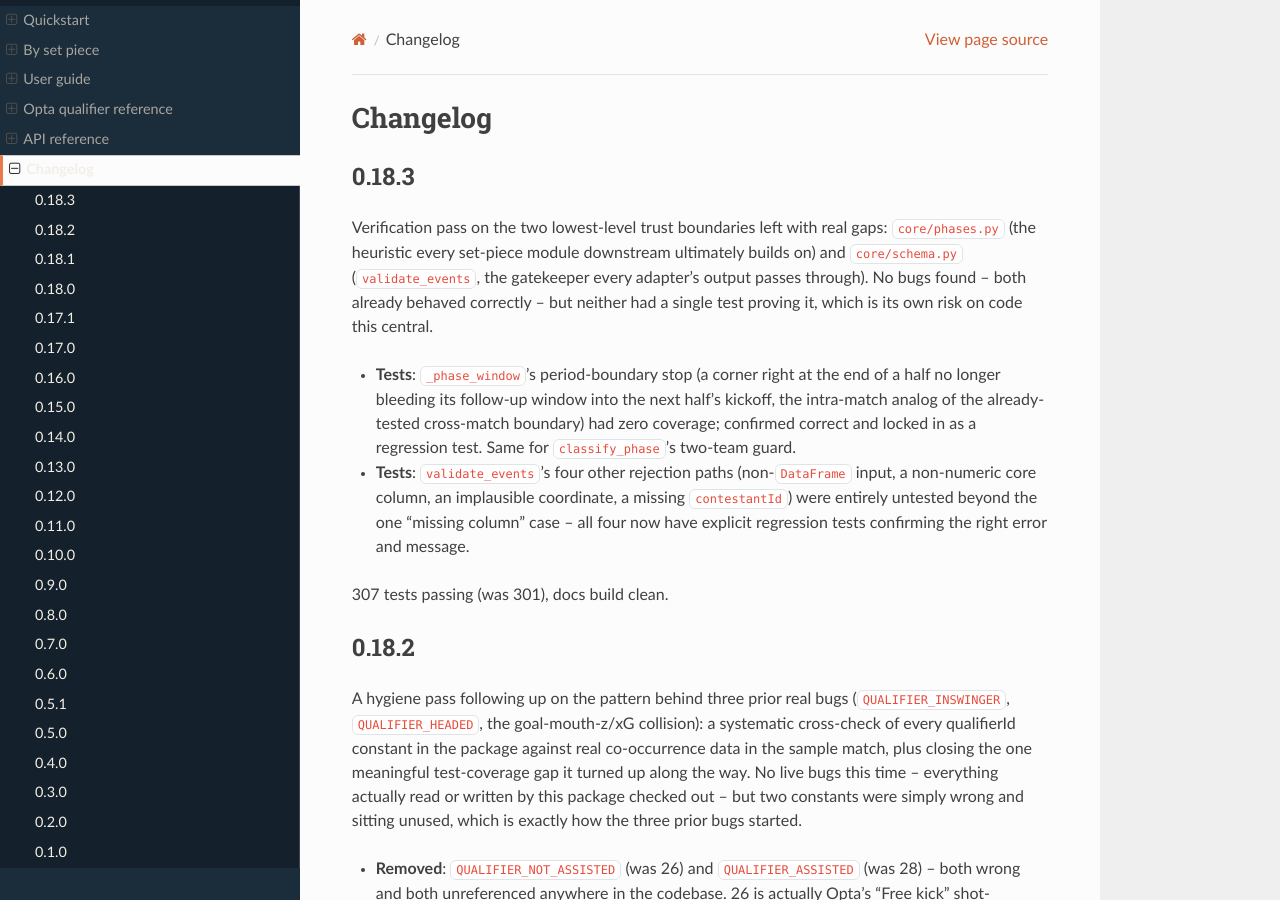
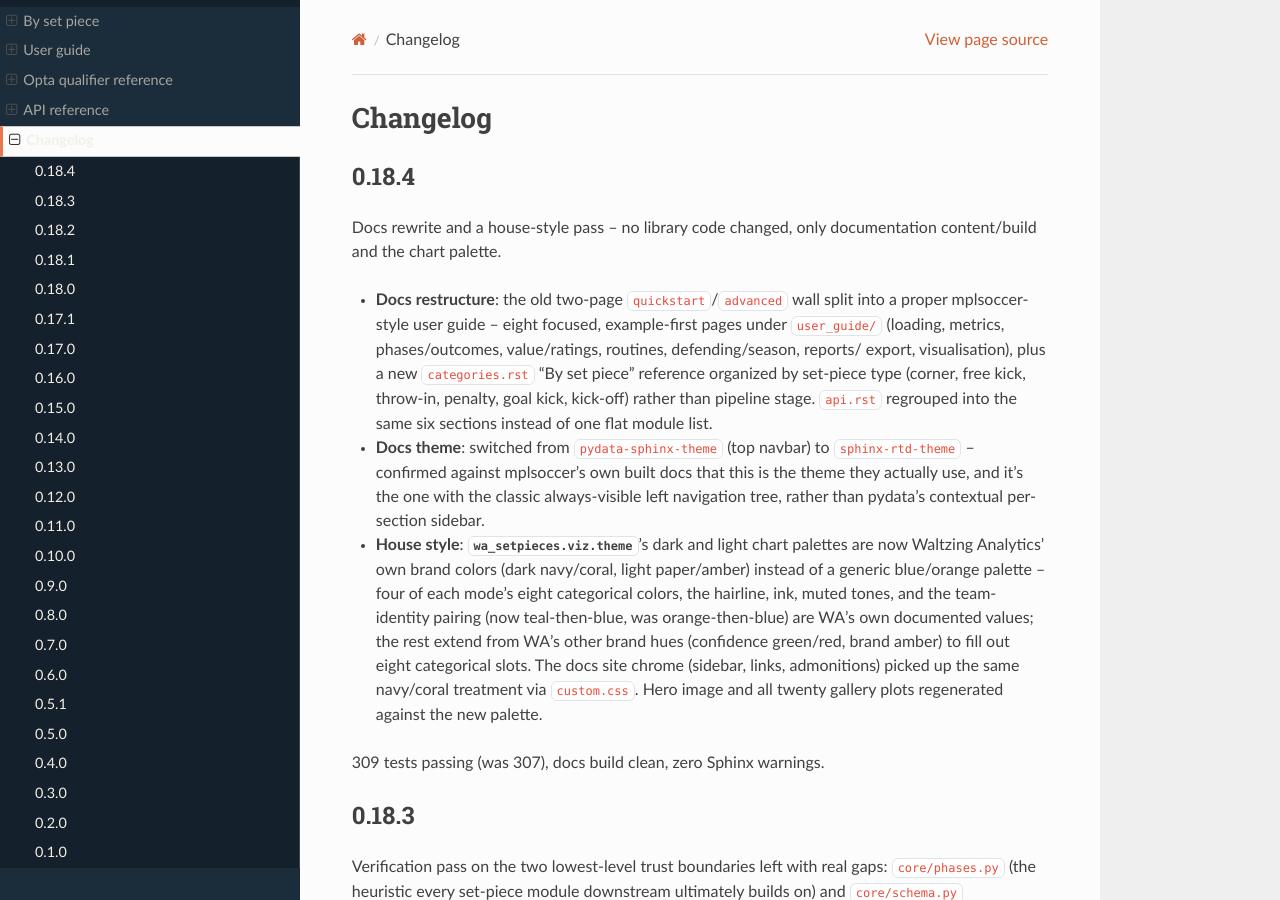
Before and after one commit to marclamberts/waltzinganalytics, a Sphinx documentation site: the page built from docs/source/changelog.rst, in a window 1280 px wide and 900 px high. Built offline with Sphinx 7.4.7 and the Read the Docs theme 3.1.0, drawn with Linux system fonts in a browser that asks for light colours; pages that are not in the unit, such as notebooks, are missing from menus.

Commit message:
Bump version to 0.18.4 for the docs rewrite and house-style pass
0.18.3 is already published on PyPI, which is what made the last
"Publish to PyPI" run fail (PyPI releases are immutable, so it can't
be re-uploaded). This session's changes are real and unpublished --
docs restructure, sphinx_rtd_theme switch, WA house-style palette --
so a new version is warranted.

Co-Authored-By: Claude Sonnet 5 <noreply@anthropic.com>

```diff
--- a/docs/source/changelog.rst
+++ b/docs/source/changelog.rst
@@ -1,5 +1,37 @@
 Changelog
 =========
+
+0.18.4
+------
+
+Docs rewrite and a house-style pass -- no library code changed, only
+documentation content/build and the chart palette.
+
+- **Docs restructure**: the old two-page ``quickstart``/``advanced`` wall
+  split into a proper mplsoccer-style user guide -- eight focused,
+  example-first pages under ``user_guide/`` (loading, metrics,
+  phases/outcomes, value/ratings, routines, defending/season, reports/
+  export, visualisation), plus a new ``categories.rst`` "By set piece"
+  reference organized by set-piece type (corner, free kick, throw-in,
+  penalty, goal kick, kick-off) rather than pipeline stage. ``api.rst``
+  regrouped into the same six sections instead of one flat module list.
+- **Docs theme**: switched from ``pydata-sphinx-theme`` (top navbar) to
+  ``sphinx-rtd-theme`` -- confirmed against mplsoccer's own built docs
+  that this is the theme they actually use, and it's the one with the
+  classic always-visible left navigation tree, rather than pydata's
+  contextual per-section sidebar.
+- **House style**: :mod:`wa_setpieces.viz.theme`'s dark and light chart
+  palettes are now Waltzing Analytics' own brand colors (dark navy/coral,
+  light paper/amber) instead of a generic blue/orange palette -- four of
+  each mode's eight categorical colors, the hairline, ink, muted tones,
+  and the team-identity pairing (now teal-then-blue, was orange-then-blue)
+  are WA's own documented values; the rest extend from WA's other brand
+  hues (confidence green/red, brand amber) to fill out eight categorical
+  slots. The docs site chrome (sidebar, links, admonitions) picked up the
+  same navy/coral treatment via ``custom.css``. Hero image and all twenty
+  gallery plots regenerated against the new palette.
+
+309 tests passing (was 307), docs build clean, zero Sphinx warnings.
 
 0.18.3
 ------
--- a/pyproject.toml
+++ b/pyproject.toml
@@ -4,7 +4,7 @@ build-backend = "setuptools.build_meta"
 
 [project]
 name = "wa-setpieces"
-version = "0.18.3"
+version = "0.18.4"
 description = "Set-piece metrics, benchmarked team/player ratings, added-value scoring and mplsoccer pitch visualizations (penalties, kick-offs, free kicks, corners, throw-ins, goal kicks) from Opta F24 and StatsBomb event data, including second phases, xT, zones and retention"
 readme = "README.md"
 requires-python = ">=3.9"
```
